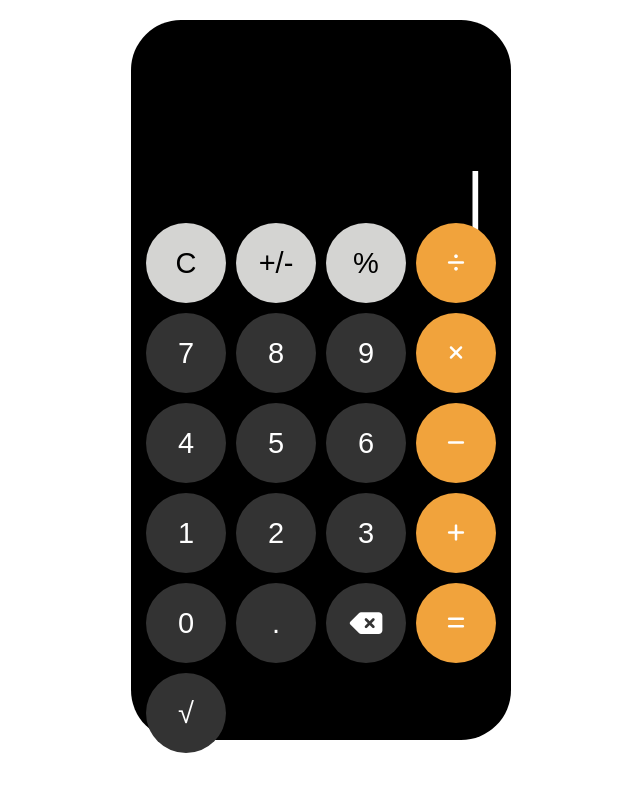
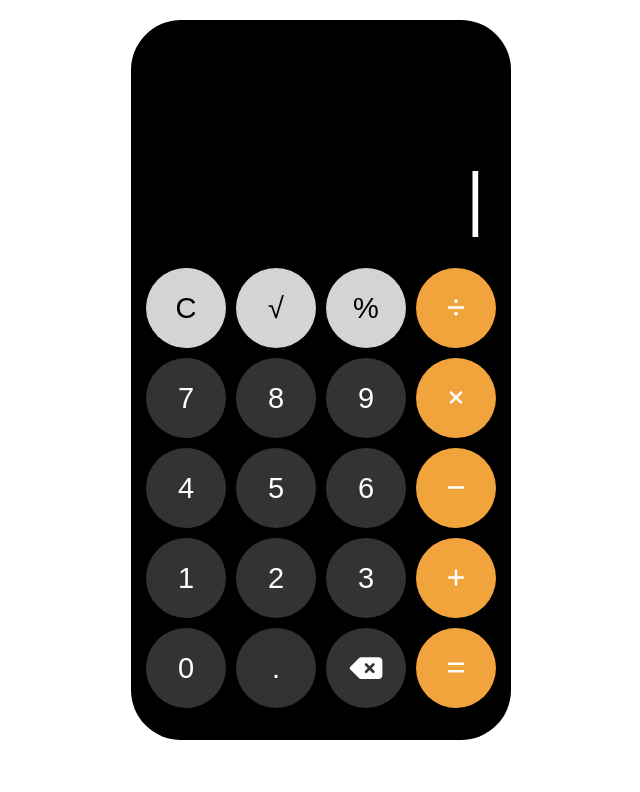
Before and after one commit to aaditya-064/Caculator, a plain HTML site: page index.html in a window 1280 px wide. Shown: the whole page, without its empty margins (319-959 px from the left). Drawn offline with Linux system fonts and the light colour scheme.

Commit message:
square root edit

```diff
--- a/index.html
+++ b/index.html
@@ -16,7 +16,7 @@
         </div>
         <div id="inputValue">
             <button id="all_clear">C</button>
-            <button>+/-</button>
+            <button id="sqrt">√</button>
             <button data-value="%">%</button>
             <button data-value="/"><i class="fa-solid fa-divide"></i></button>
             <button data-value="7">7</button>
@@ -35,7 +35,6 @@
             <button data-value=".">.</button>
             <button id="clear"><i class="fa-solid fa-delete-left"></i></button>
             <button id="equal"><i class="fa-solid fa-equals"></i></button>
-            <button id="sqrt">√</button>
 
         </div>
     </div>
```
